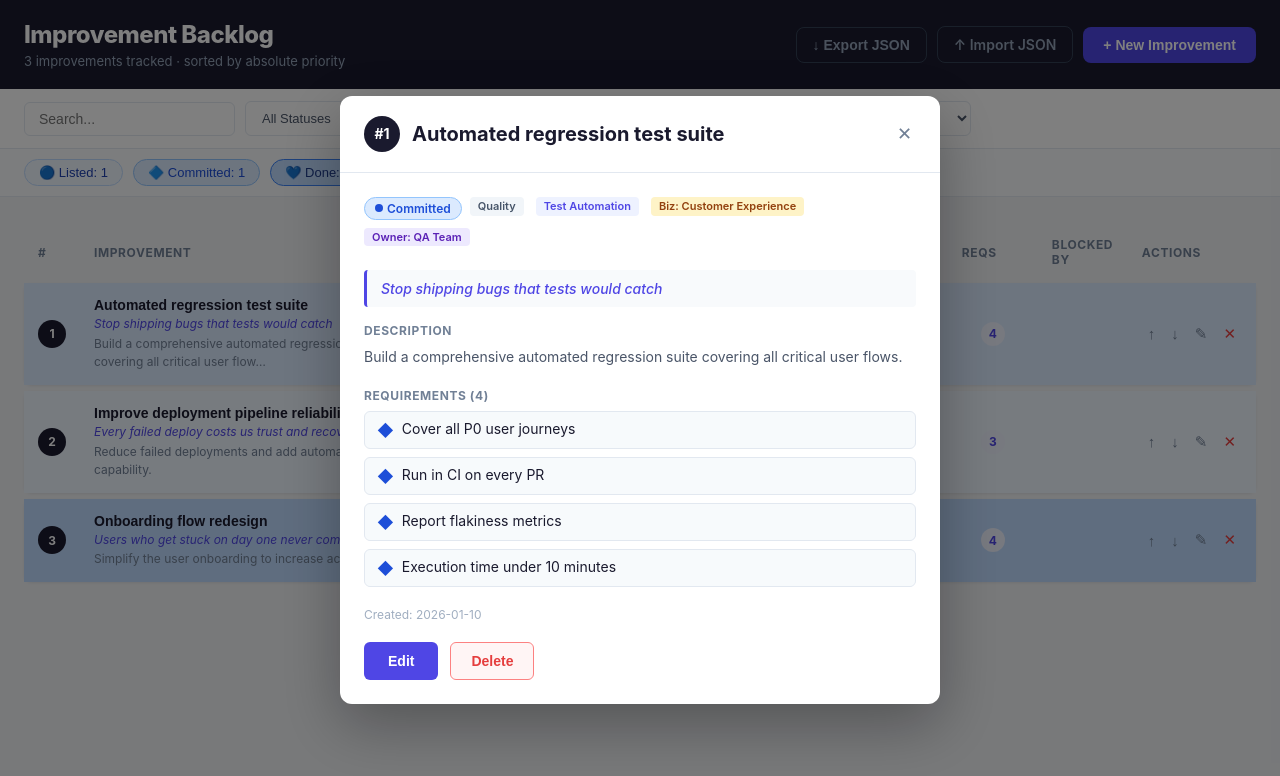
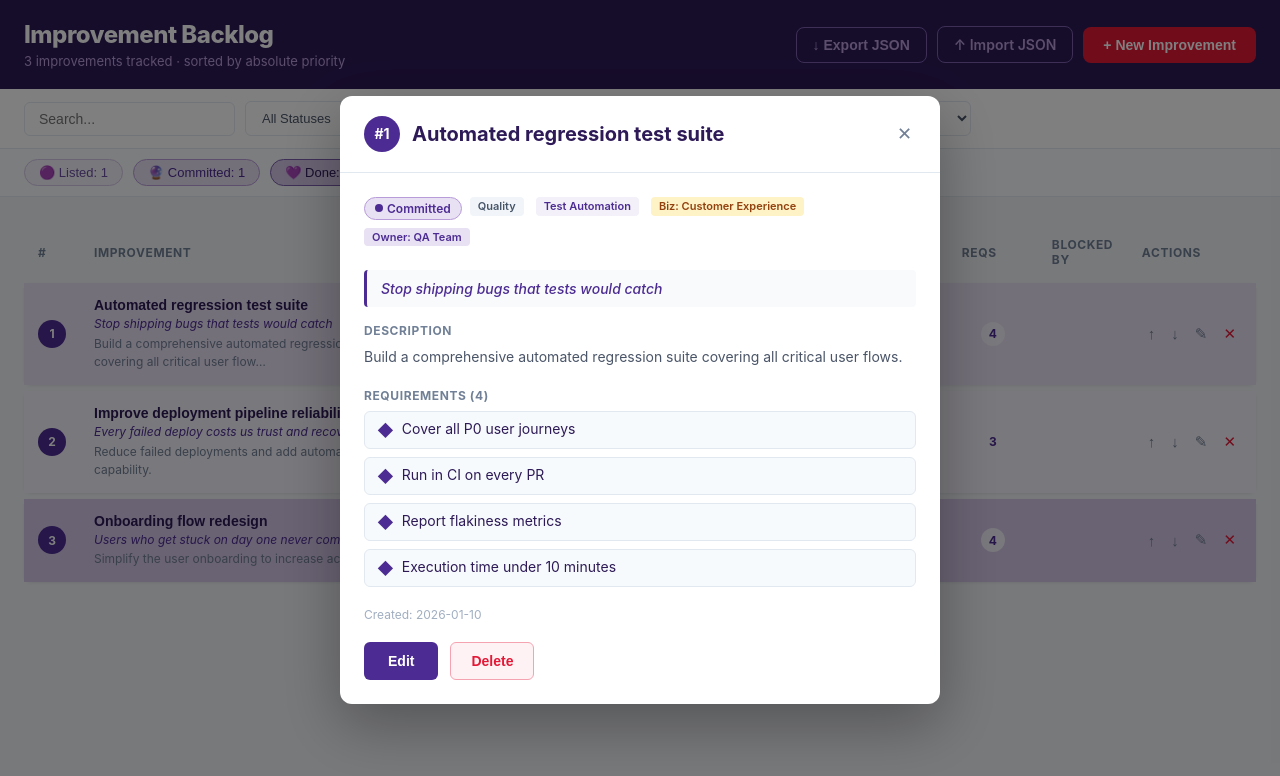
Before and after one commit to QE-at-CGI-FI/improvement-tracker, a React (Vite) app: page / in a window 1280 px wide. Both pictures are taken after a click on the button "Automated regression test suite". Shown: the top 776 px of the page. Built offline with nearby package versions, Linux system fonts and the light colour scheme.

Commit message:
Change color scheme

```diff
--- a/src/App.jsx
+++ b/src/App.jsx
@@ -251,13 +251,13 @@ export default function App() {
                   </td>
                   <td style={s.td}>
                     {item.area && <span style={s.tag}>{item.area}</span>}
-                    {item.subarea && <span style={{ ...s.tag, background: '#eef2ff', color: '#4f46e5' }}>{item.subarea}</span>}
+                    {item.subarea && <span style={{ ...s.tag, background: '#F3F0F9', color: '#4C2C92' }}>{item.subarea}</span>}
                   </td>
                   <td style={s.td}>
                     {item.businessArea && <span style={{ ...s.tag, background: '#fef3c7', color: '#92400e' }}>{item.businessArea}</span>}
                   </td>
                   <td style={s.td}>
-                    {item.responsibility && <span style={{ ...s.tag, background: '#ede9fe', color: '#5b21b6' }}>{item.responsibility}</span>}
+                    {item.responsibility && <span style={{ ...s.tag, background: '#E8E0F3', color: '#4C2C92' }}>{item.responsibility}</span>}
                   </td>
                   <td style={s.tdCenter}>
                     <StatusBadge cfg={cfg} />
@@ -285,7 +285,7 @@ export default function App() {
                       <button style={s.iconBtn} title="Move up" onClick={() => moveUp(item.id)} disabled={item.priority === 1}>↑</button>
                       <button style={s.iconBtn} title="Move down" onClick={() => moveDown(item.id)} disabled={item.priority === maxPriority}>↓</button>
                       <button style={s.iconBtn} title="Edit" onClick={() => setModal(item)}>✎</button>
-                      <button style={{ ...s.iconBtn, color: '#e53e3e' }} title="Delete" onClick={() => setConfirmDelete(item)}>✕</button>
+                      <button style={{ ...s.iconBtn, color: '#E31937' }} title="Delete" onClick={() => setConfirmDelete(item)}>✕</button>
                     </div>
                   </td>
                 </tr>
@@ -368,14 +368,14 @@ function DetailPanel({ item, allItems, onEdit, onDelete, onClose }) {
           <div style={{ display: 'flex', gap: 8, flexWrap: 'wrap', marginBottom: 20 }}>
             <StatusBadge cfg={cfg} />
             {item.area && <span style={s.tag}>{item.area}</span>}
-            {item.subarea && <span style={{ ...s.tag, background: '#eef2ff', color: '#4f46e5' }}>{item.subarea}</span>}
+            {item.subarea && <span style={{ ...s.tag, background: '#F3F0F9', color: '#4C2C92' }}>{item.subarea}</span>}
             {item.businessArea && <span style={{ ...s.tag, background: '#fef3c7', color: '#92400e' }}>Biz: {item.businessArea}</span>}
-            {item.responsibility && <span style={{ ...s.tag, background: '#ede9fe', color: '#5b21b6' }}>Owner: {item.responsibility}</span>}
+            {item.responsibility && <span style={{ ...s.tag, background: '#E8E0F3', color: '#4C2C92' }}>Owner: {item.responsibility}</span>}
           </div>
 
           {item.tagline && (
-            <div style={{ marginBottom: 16, padding: '10px 14px', background: '#f8fafc', borderLeft: '3px solid #4f46e5', borderRadius: 4 }}>
-              <p style={{ fontSize: 14, color: '#4f46e5', fontStyle: 'italic', fontWeight: 500 }}>{item.tagline}</p>
+            <div style={{ marginBottom: 16, padding: '10px 14px', background: '#f8fafc', borderLeft: '3px solid #4C2C92', borderRadius: 4 }}>
+              <p style={{ fontSize: 14, color: '#4C2C92', fontStyle: 'italic', fontWeight: 500 }}>{item.tagline}</p>
             </div>
           )}
 
@@ -434,18 +434,18 @@ function DetailPanel({ item, allItems, onEdit, onDelete, onClose }) {
 
 const s = {
   app: { minHeight: '100vh', display: 'flex', flexDirection: 'column' },
-  header: { background: '#1a1a2e', color: '#fff', padding: '20px 0' },
+  header: { background: '#2D1A57', color: '#fff', padding: '20px 0' },
   headerInner: { maxWidth: 1400, margin: '0 auto', padding: '0 24px', display: 'flex', alignItems: 'center', justifyContent: 'space-between' },
   h1: { fontSize: 24, fontWeight: 800, letterSpacing: '-0.5px' },
-  subtitle: { fontSize: 13, color: '#94a3b8', marginTop: 4 },
-  newBtn: { background: '#4f46e5', color: '#fff', border: 'none', borderRadius: 8, padding: '10px 20px', fontSize: 14, fontWeight: 700, cursor: 'pointer' },
-  exportBtn: { background: 'none', color: '#94a3b8', border: '1.5px solid #334155', borderRadius: 8, padding: '9px 16px', fontSize: 14, fontWeight: 600, cursor: 'pointer' },
-  importBtn: { background: 'none', color: '#94a3b8', border: '1.5px solid #334155', borderRadius: 8, padding: '9px 16px', fontSize: 14, fontWeight: 600, cursor: 'pointer', display: 'inline-block' },
+  subtitle: { fontSize: 13, color: '#B89CD9', marginTop: 4 },
+  newBtn: { background: '#E31937', color: '#fff', border: 'none', borderRadius: 8, padding: '10px 20px', fontSize: 14, fontWeight: 700, cursor: 'pointer' },
+  exportBtn: { background: 'none', color: '#B89CD9', border: '1.5px solid #7B5EAD', borderRadius: 8, padding: '9px 16px', fontSize: 14, fontWeight: 600, cursor: 'pointer' },
+  importBtn: { background: 'none', color: '#B89CD9', border: '1.5px solid #7B5EAD', borderRadius: 8, padding: '9px 16px', fontSize: 14, fontWeight: 600, cursor: 'pointer', display: 'inline-block' },
 
   filtersBar: { background: '#fff', borderBottom: '1px solid #e2e8f0', padding: '12px 24px', display: 'flex', gap: 10, flexWrap: 'wrap', alignItems: 'center', maxWidth: '100%' },
   search: { padding: '8px 14px', border: '1.5px solid #e2e8f0', borderRadius: 6, fontSize: 14, minWidth: 200, outline: 'none' },
   select: { padding: '8px 12px', border: '1.5px solid #e2e8f0', borderRadius: 6, fontSize: 13, color: '#4a5568', background: '#fff', cursor: 'pointer', outline: 'none' },
-  clearBtn: { padding: '8px 14px', background: '#fee2e2', color: '#c53030', border: '1.5px solid #fca5a5', borderRadius: 6, fontSize: 13, cursor: 'pointer', fontWeight: 600 },
+  clearBtn: { padding: '8px 14px', background: '#FEF2F4', color: '#E31937', border: '1.5px solid #F5A3B1', borderRadius: 6, fontSize: 13, cursor: 'pointer', fontWeight: 600 },
 
   statsBar: { maxWidth: '100%', padding: '10px 24px', display: 'flex', gap: 10, alignItems: 'center', flexWrap: 'wrap', background: '#f8fafc', borderBottom: '1px solid #e2e8f0' },
   statChip: { display: 'flex', alignItems: 'center', gap: 6, padding: '5px 14px', border: '1.5px solid', borderRadius: 20, fontSize: 13, cursor: 'pointer', fontWeight: 500 },
@@ -459,16 +459,16 @@ const s = {
   tdCenter: { padding: '14px 14px', verticalAlign: 'middle', textAlign: 'center', fontSize: 14 },
   empty: { textAlign: 'center', padding: 48, color: '#a0aec0', fontSize: 15 },
 
-  priority: { display: 'inline-flex', alignItems: 'center', justifyContent: 'center', width: 28, height: 28, borderRadius: '50%', background: '#1a1a2e', color: '#fff', fontSize: 12, fontWeight: 700 },
-  priorityLarge: { display: 'inline-flex', alignItems: 'center', justifyContent: 'center', width: 36, height: 36, borderRadius: '50%', background: '#1a1a2e', color: '#fff', fontSize: 14, fontWeight: 700 },
+  priority: { display: 'inline-flex', alignItems: 'center', justifyContent: 'center', width: 28, height: 28, borderRadius: '50%', background: '#4C2C92', color: '#fff', fontSize: 12, fontWeight: 700 },
+  priorityLarge: { display: 'inline-flex', alignItems: 'center', justifyContent: 'center', width: 36, height: 36, borderRadius: '50%', background: '#4C2C92', color: '#fff', fontSize: 14, fontWeight: 700 },
 
-  titleBtn: { background: 'none', border: 'none', cursor: 'pointer', fontSize: 14, fontWeight: 700, color: '#1a1a2e', textAlign: 'left', padding: 0, display: 'block' },
-  tagline: { fontSize: 12, color: '#4f46e5', fontStyle: 'italic', marginTop: 3, lineHeight: 1.4 },
+  titleBtn: { background: 'none', border: 'none', cursor: 'pointer', fontSize: 14, fontWeight: 700, color: '#2D1A57', textAlign: 'left', padding: 0, display: 'block' },
+  tagline: { fontSize: 12, color: '#4C2C92', fontStyle: 'italic', marginTop: 3, lineHeight: 1.4 },
   desc: { fontSize: 12, color: '#718096', marginTop: 2, lineHeight: 1.5 },
 
   tag: { display: 'inline-block', fontSize: 11, fontWeight: 600, background: '#f1f5f9', color: '#475569', borderRadius: 4, padding: '2px 8px', marginRight: 4, marginBottom: 4 },
 
-  reqCount: { display: 'inline-flex', alignItems: 'center', justifyContent: 'center', width: 24, height: 24, borderRadius: '50%', background: '#eef2ff', color: '#4f46e5', fontSize: 12, fontWeight: 700 },
+  reqCount: { display: 'inline-flex', alignItems: 'center', justifyContent: 'center', width: 24, height: 24, borderRadius: '50%', background: '#F3F0F9', color: '#4C2C92', fontSize: 12, fontWeight: 700 },
 
   actions: { display: 'flex', gap: 4, justifyContent: 'center' },
   iconBtn: { background: 'none', border: 'none', cursor: 'pointer', fontSize: 15, color: '#718096', padding: '4px 6px', borderRadius: 4, transition: 'background 0.1s' },
@@ -482,6 +482,6 @@ const s = {
 
   confirmBox: { background: '#fff', borderRadius: 12, padding: 28, maxWidth: 420, width: '100%', boxShadow: '0 20px 60px rgba(0,0,0,0.3)' },
   cancelBtn: { padding: '10px 20px', background: 'none', border: '1.5px solid #e2e8f0', borderRadius: 6, cursor: 'pointer', fontSize: 14, fontWeight: 600, color: '#718096' },
-  editBtn: { padding: '10px 24px', background: '#4f46e5', color: '#fff', border: 'none', borderRadius: 6, cursor: 'pointer', fontSize: 14, fontWeight: 600 },
-  deleteBtn: { padding: '10px 20px', background: '#fff5f5', color: '#e53e3e', border: '1.5px solid #fc8181', borderRadius: 6, cursor: 'pointer', fontSize: 14, fontWeight: 600 },
+  editBtn: { padding: '10px 24px', background: '#4C2C92', color: '#fff', border: 'none', borderRadius: 6, cursor: 'pointer', fontSize: 14, fontWeight: 600 },
+  deleteBtn: { padding: '10px 20px', background: '#FEF2F4', color: '#E31937', border: '1.5px solid #F5A3B1', borderRadius: 6, cursor: 'pointer', fontSize: 14, fontWeight: 600 },
 }
--- a/src/ImprovementModal.jsx
+++ b/src/ImprovementModal.jsx
@@ -218,7 +218,7 @@ const styles = {
     display: 'flex', alignItems: 'center', justifyContent: 'space-between',
     padding: '20px 24px', borderBottom: '1px solid #e2e8f0',
   },
-  title: { fontSize: 18, fontWeight: 700, color: '#1a1a2e' },
+  title: { fontSize: 18, fontWeight: 700, color: '#2D1A57' },
   closeBtn: {
     background: 'none', border: 'none', cursor: 'pointer',
     fontSize: 18, color: '#718096', padding: 4,
@@ -228,7 +228,7 @@ const styles = {
   label: { display: 'block', fontSize: 13, fontWeight: 600, color: '#4a5568', marginBottom: 6 },
   input: {
     width: '100%', padding: '8px 12px', border: '1.5px solid #e2e8f0', borderRadius: 6,
-    fontSize: 14, color: '#1a1a2e', outline: 'none', transition: 'border-color 0.15s',
+    fontSize: 14, color: '#2D1A57', outline: 'none', transition: 'border-color 0.15s',
     fontFamily: 'inherit',
   },
   statusRow: { display: 'flex', gap: 12 },
@@ -259,8 +259,8 @@ const styles = {
     borderBottom: '1px solid #f1f5f9',
   },
   addReqBtn: {
-    padding: '8px 16px', background: '#eef2ff', color: '#4f46e5',
-    border: '1.5px solid #c7d2fe', borderRadius: 6, cursor: 'pointer',
+    padding: '8px 16px', background: '#F3F0F9', color: '#4C2C92',
+    border: '1.5px solid #D4C6E8', borderRadius: 6, cursor: 'pointer',
     fontSize: 14, fontWeight: 600,
   },
   footer: {
@@ -272,7 +272,7 @@ const styles = {
     borderRadius: 6, cursor: 'pointer', fontSize: 14, fontWeight: 600, color: '#718096',
   },
   saveBtn: {
-    padding: '10px 24px', background: '#4f46e5', color: '#fff',
+    padding: '10px 24px', background: '#4C2C92', color: '#fff',
     border: 'none', borderRadius: 6, cursor: 'pointer', fontSize: 14, fontWeight: 600,
   },
 }
--- a/src/data.js
+++ b/src/data.js
@@ -1,7 +1,7 @@
 export const STATUS_CONFIG = {
-  listed:    { label: 'Listed',    color: '#1e40af', bg: '#eff6ff', border: '#bfdbfe', emoji: '🔵' },
-  committed: { label: 'Committed', color: '#1d4ed8', bg: '#dbeafe', border: '#93c5fd', emoji: '🔷' },
-  done:      { label: 'Done',      color: '#1e3a8a', bg: '#bfdbfe', border: '#3b82f6', emoji: '💙' },
+  listed:    { label: 'Listed',    color: '#6B4FA0', bg: '#F3F0F9', border: '#D4C6E8', emoji: '🟣' },
+  committed: { label: 'Committed', color: '#4C2C92', bg: '#E8E0F3', border: '#B89CD9', emoji: '🔮' },
+  done:      { label: 'Done',      color: '#2D1A57', bg: '#D4C6E8', border: '#7B5EAD', emoji: '💜' },
 }
 
 export const SAMPLE_DATA = [
--- a/src/index.css
+++ b/src/index.css
@@ -3,23 +3,23 @@
 body {
   font-family: -apple-system, BlinkMacSystemFont, 'Segoe UI', Roboto, sans-serif;
   background: #f0f2f5;
-  color: #1a1a2e;
+  color: #2D1A57;
   min-height: 100vh;
 }
 
 :root {
-  --red: #e53e3e;
+  --red: #E31937;
   --yellow: #d69e2e;
   --green: #38a169;
-  --red-bg: #fff5f5;
+  --red-bg: #FEF2F4;
   --yellow-bg: #fffff0;
   --green-bg: #f0fff4;
-  --red-border: #fc8181;
+  --red-border: #F5A3B1;
   --yellow-border: #f6e05e;
   --green-border: #68d391;
   --shadow: 0 1px 3px rgba(0,0,0,0.1), 0 1px 2px rgba(0,0,0,0.06);
   --shadow-lg: 0 10px 15px rgba(0,0,0,0.1), 0 4px 6px rgba(0,0,0,0.05);
   --radius: 8px;
-  --primary: #4f46e5;
-  --primary-hover: #4338ca;
+  --primary: #4C2C92;
+  --primary-hover: #3B2175;
 }
```
